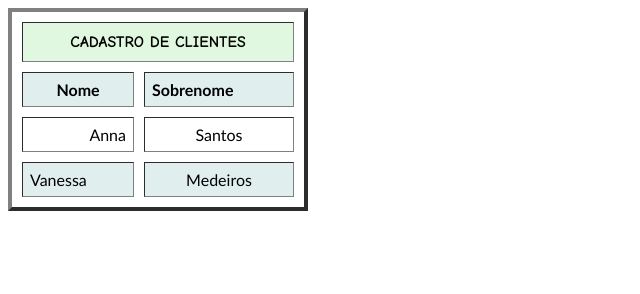
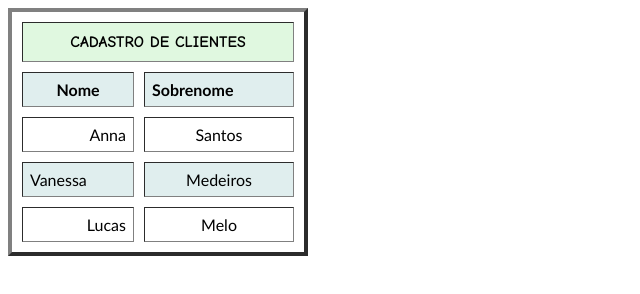
Before and after one commit to sylaspetrovcic/T-picos, a plain HTML site: page index.html in a window 1280 px wide. Shown: the whole page, without its empty margins (0-640 px from the left). Drawn offline with Linux system fonts and the light colour scheme.

Commit message:
alteracao lucas

```diff
--- a/index.html
+++ b/index.html
@@ -15,6 +15,9 @@
 				<TD align="center"><FONT FACE= "Calibri">Santos</FONT></TD>
 		<TR BGCOLOR = #E0EEEE><TD><FONT FACE= "Calibri">Vanessa</FONT></TD>
 				<TD align="center"><FONT FACE= "Calibri">Medeiros</FONT></TD>
+		<TR>
+				<TD align="right"><FONT FACE= "Calibri">Lucas</FONT></TD>
+				<TD align="center"><FONT FACE= "Calibri">Melo</FONT></TD>
 	</TABLE>
 </BODY>
 
```
